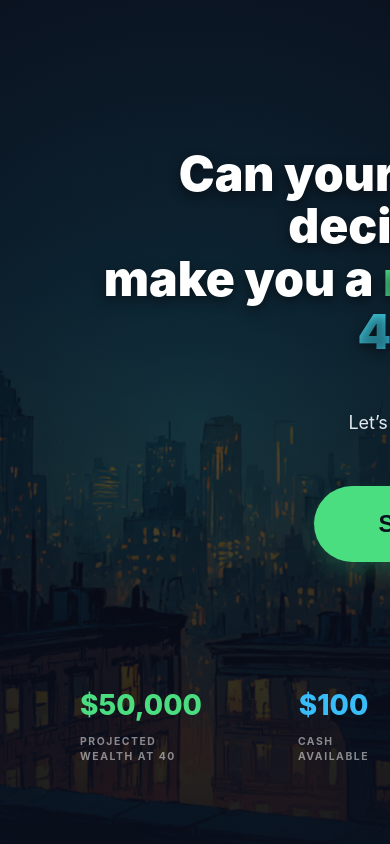
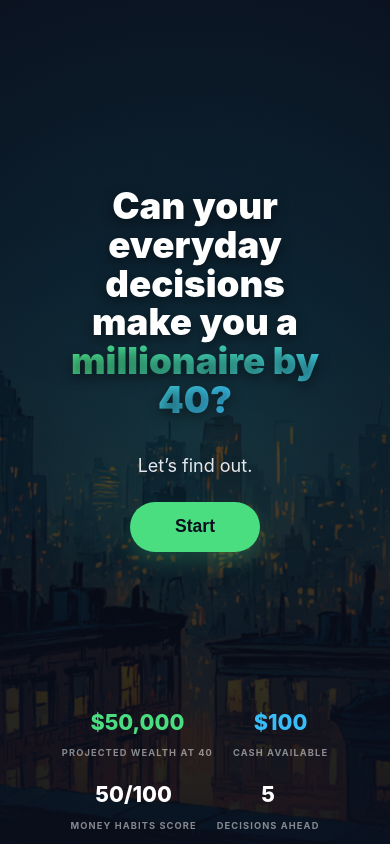
Before and after one commit to Abdibaye/financial-decision-game, a React (Vite) app: page / in a window 390 px wide. Built offline with nearby package versions, Linux system fonts and the light colour scheme.

Commit message:
feat: Adjust intro layout padding, update typography, and enhance stats bar styling for improved responsiveness

```diff
--- a/src/App.css
+++ b/src/App.css
@@ -31,7 +31,7 @@
 
 .game-layout.intro-layout {
   grid-template-columns: 1fr;
-  padding: 3rem;
+  padding: 1.5rem 2rem 1rem;
 }
 
 .background-container {
@@ -142,6 +142,11 @@
   box-shadow: none;
 }
 
+.intro-layout .game-card {
+  min-height: auto;
+  padding: 1.5rem 2rem 0.5rem;
+}
+
 .intro-content {
   text-align: center;
   display: flex;
@@ -150,15 +155,16 @@
 }
 
 .intro-content h1 {
-  font-size: clamp(3rem, 6vw, 4.5rem);
-  margin-bottom: 2rem;
+  font-size: clamp(2.5rem, 5.2vw, 4rem);
+  line-height: 1.06;
+  margin-bottom: 1.25rem;
 }
 
 .intro-content .action-button {
   align-self: center;
-  margin-top: 1rem;
-  padding: 1.5rem 4rem;
-  font-size: 1.5rem;
+  margin-top: 0.5rem;
+  padding: 1.1rem 3.4rem;
+  font-size: 1.3rem;
   border-radius: 999px;
 }
 
@@ -202,6 +208,10 @@ h2 {
   margin-bottom: 2rem;
   max-width: 60ch;
   text-shadow: 0 2px 8px rgba(0, 0, 0, 0.4);
+}
+
+.intro-layout .card-copy {
+  margin-bottom: 1.1rem;
 }
 
 /* Buttons */
@@ -826,6 +836,42 @@ h2 {
 }
 
 @media (max-width: 640px) {
+  .game-layout.intro-layout {
+    padding: 1rem 1rem 0.5rem;
+  }
+
+  .intro-layout .game-card {
+    padding: 1.1rem 1rem 0.4rem;
+  }
+
+  .intro-content h1 {
+    font-size: clamp(1.95rem, 9.4vw, 2.55rem);
+    margin-bottom: 0.9rem;
+  }
+
+  .intro-layout .card-copy {
+    margin-bottom: 0.8rem;
+  }
+
+  .intro-content .action-button {
+    padding: 0.9rem 2.8rem;
+    font-size: 1.1rem;
+  }
+
+  .intro-stats-bar {
+    flex-wrap: wrap;
+    gap: 0.8rem 1.2rem;
+    padding: 0.35rem 0.5rem 0;
+  }
+
+  .intro-stats-bar .stat-value {
+    font-size: 1.15rem;
+  }
+
+  .intro-stats-bar .stat-label {
+    font-size: 0.52rem;
+  }
+
   .game-card {
     padding: 1.5rem;
     border-radius: 24px;
@@ -870,6 +916,21 @@ h2 {
   margin-top: 2rem;
 }
 
+.intro-stats-bar {
+  gap: clamp(1.25rem, 3vw, 2.25rem);
+  padding: 0.75rem 1rem 0.25rem;
+  margin-top: 0.5rem;
+}
+
+.intro-stats-bar .stat-value {
+  font-size: clamp(1.35rem, 2.2vw, 1.65rem);
+}
+
+.intro-stats-bar .stat-label {
+  font-size: 0.58rem;
+  letter-spacing: 0.12em;
+}
+
 .stat-item {
   display: flex;
   flex-direction: column;
--- a/src/App.jsx
+++ b/src/App.jsx
@@ -385,7 +385,7 @@ function App() {
         </aside>
       )}
 
-      <div className="bottom-stats-bar">
+      <div className={`bottom-stats-bar ${phase === 'intro' ? 'intro-stats-bar' : ''}`}>
         <div className="stat-item">
           <span className="stat-value" style={{ color: '#4ade80' }}>${projectedWealth.toLocaleString()}</span>
           <span className="stat-label">Projected Wealth at 40</span>
```
